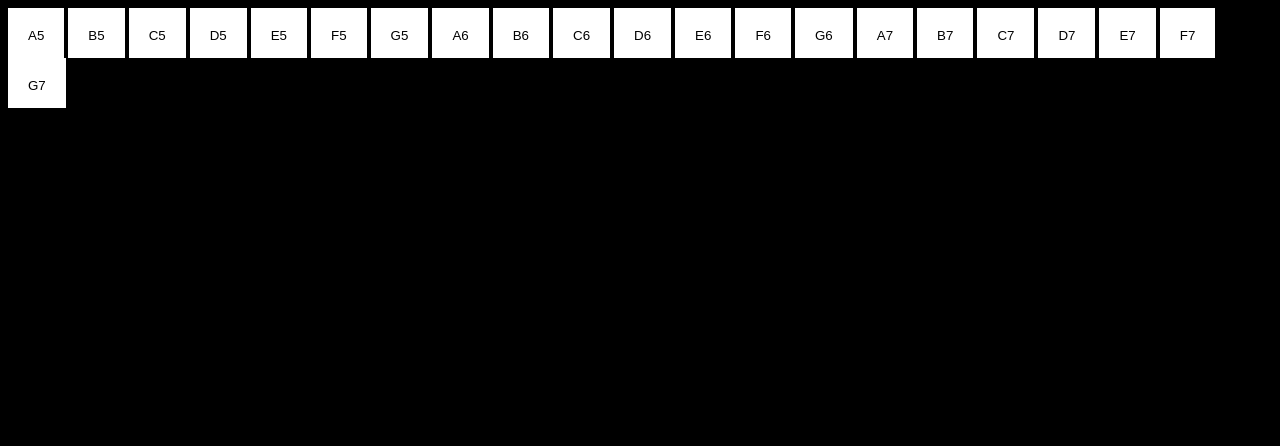
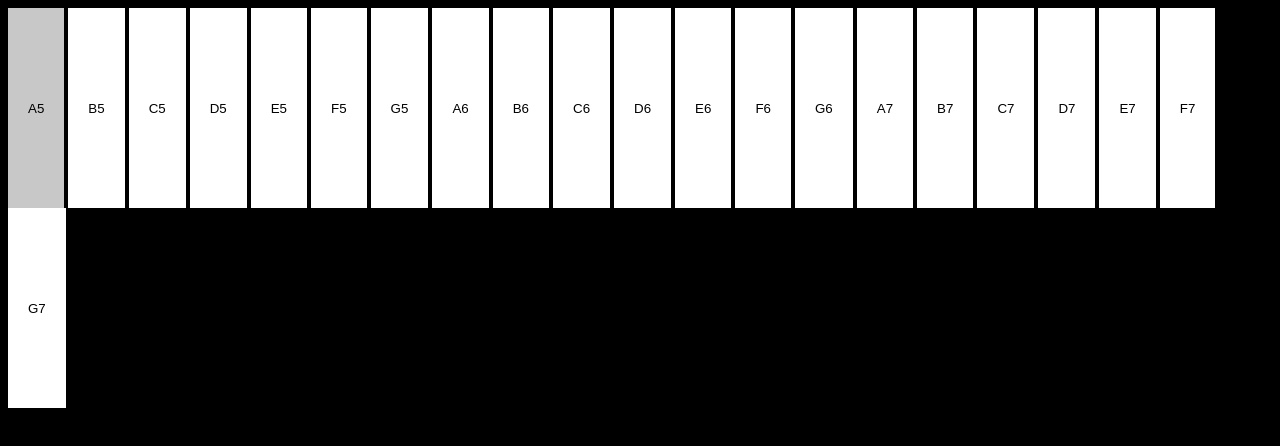
Before and after one commit to my-trivial-error/sound-of-music, a plain HTML site: page index.html in a window 1280 px wide. In both pictures the pointer is over the button "A5". Drawn offline with Linux system fonts and the light colour scheme.

Commit message:
this is cool

```diff
--- a/style.css
+++ b/style.css
@@ -7,5 +7,9 @@ button {
     color: rgba(0, 0, 0, 1);
     background: rgba(255, 255, 255, 1);
     padding: 20px;
-    height: 50px;
+    height: 200px;
 }
+button:hover {
+    cursor: pointer;
+    background: rgba(200, 200, 200, 1);
+}
```
